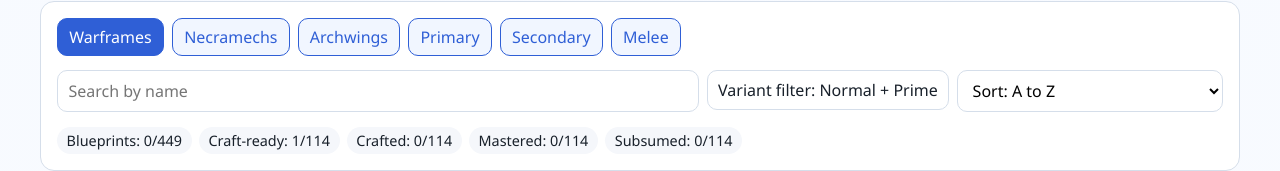
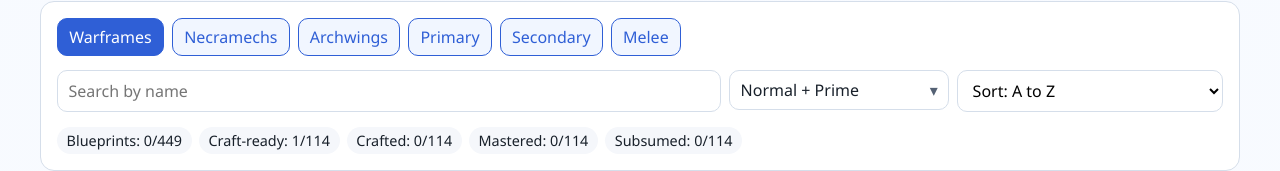
Before and after one commit to actuallyatiger/wf-mastery-tracker, a Svelte app: page / in a window 1280 px wide. Shown: the part 172-343 px from the top of the page. Built offline with nearby package versions, Linux system fonts and the light colour scheme.

Commit message:
Refine variant dropdown label and chevron behavior

```diff
--- a/src/App.svelte
+++ b/src/App.svelte
@@ -209,17 +209,17 @@
     const options = ['normal', 'prime', ...(variantFilterHasLichOption ? ['lich'] : [])]
 
     if (selected.length === options.length) {
-      return `Variant filter: ${options
+      return options
         .map((key) => (key === 'lich' ? 'Kuva/Tenet/Coda' : key === 'prime' ? 'Prime' : 'Normal'))
-        .join(' + ')}`
+        .join(' + ')
     }
 
-    if (selected.length === 0) return 'Variant filter: None'
+    if (selected.length === 0) return 'None'
 
     const labels = selected.map((key) =>
       key === 'lich' ? 'Kuva/Tenet/Coda' : key === 'prime' ? 'Prime' : 'Normal'
     )
-    return `Variant filter: ${labels.join(' + ')}`
+    return labels.join(' + ')
   }
 
   function matchesVariantSelectionForCurrentTab(item) {
--- a/src/app.css
+++ b/src/app.css
@@ -189,14 +189,28 @@
   background: white;
   cursor: pointer;
   min-width: 220px;
+  display: flex;
+  align-items: center;
+  justify-content: space-between;
 }
 
 .filter-menu > summary::-webkit-details-marker {
   display: none;
 }
 
+.filter-menu > summary::after {
+  content: '▾';
+  color: var(--text-dim);
+  transition: transform 150ms ease;
+  transform-origin: center;
+}
+
 .filter-menu[open] > summary {
   border-color: var(--accent);
+}
+
+.filter-menu[open] > summary::after {
+  transform: rotate(180deg);
 }
 
 .filter-list {
```
